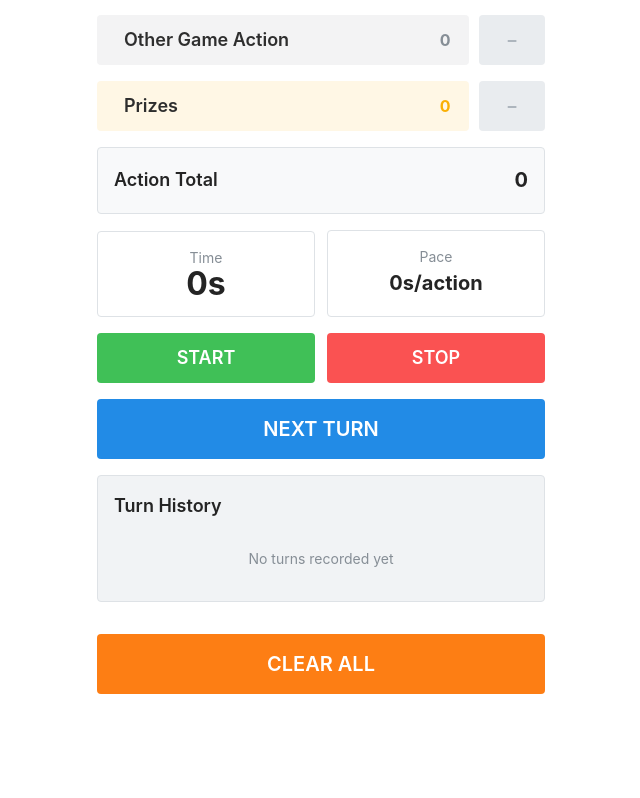
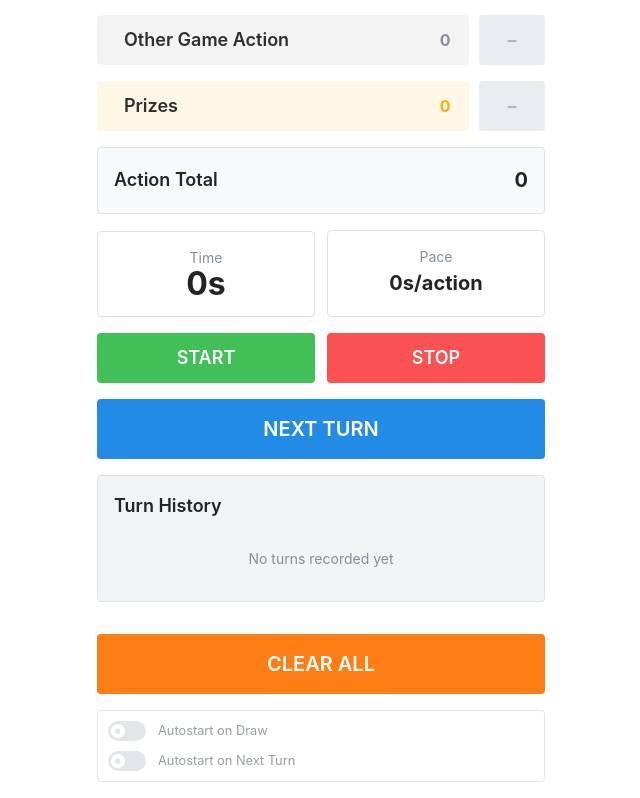
Before and after one commit to FellipeGiulianoDuarte/judge-helper, a React (Vite) app in the folder client/: page /table-judge in a window 1280 px wide. Shown: the part 471-1269 px from the top of the page, without its empty margins (319-959 px from the left). Before the commit the page ends 1181 px from the top, so only its background shows below. Built offline with nearby package versions, Linux system fonts and the light colour scheme.

Commit message:
feat: implement autostart functionality with switches for draw and next turn

```diff
--- a/client/src/i18n/locales/en.json
+++ b/client/src/i18n/locales/en.json
@@ -51,7 +51,9 @@
     "confirmClearMessage": "Are you sure you want to clear all data including turn history?",
     "confirm": "Confirm",
     "cancel": "Cancel",
-    "noHistory": "No turns recorded yet"
+    "noHistory": "No turns recorded yet",
+    "autostartDraw": "Autostart on Draw",
+    "autostartNextTurn": "Autostart on Next Turn"
   },
   "language": {
     "select": "Language",
--- a/client/src/i18n/locales/es.json
+++ b/client/src/i18n/locales/es.json
@@ -51,7 +51,9 @@
     "confirmClearMessage": "¿Está seguro de que desea borrar todos los datos incluyendo el historial de turnos?",
     "confirm": "Confirmar",
     "cancel": "Cancelar",
-    "noHistory": "No hay turnos registrados aún"
+    "noHistory": "No hay turnos registrados aún",
+    "autostartDraw": "Autostart al Robar",
+    "autostartNextTurn": "Autostart al Siguiente Turno"
   },
   "language": {
     "select": "Idioma",
--- a/client/src/i18n/locales/pt.json
+++ b/client/src/i18n/locales/pt.json
@@ -51,7 +51,9 @@
     "confirmClearMessage": "Tem certeza que deseja limpar todos os dados incluindo o histórico de turnos?",
     "confirm": "Confirmar",
     "cancel": "Cancelar",
-    "noHistory": "Nenhum turno registrado ainda"
+    "noHistory": "Nenhum turno registrado ainda",
+    "autostartDraw": "Autostart ao marcar Draw",
+    "autostartNextTurn": "Autostart ao Próximo Turno"
   },
   "language": {
     "select": "Idioma",
--- a/client/src/pages/TableJudgePage.tsx
+++ b/client/src/pages/TableJudgePage.tsx
@@ -14,6 +14,7 @@ import {
   Badge,
   useMantineTheme,
   useComputedColorScheme,
+  Switch,
 } from '@mantine/core';
 import { useDisclosure } from '@mantine/hooks';
 
@@ -47,6 +48,8 @@ interface TableJudgeState {
   currentPlayer: 1 | 2;
   turnNumber: number;
   turnHistory: TurnRecord[];
+  autostartDraw: boolean;
+  autostartNextTurn: boolean;
 }
 
 const STORAGE_KEY = 'tableJudgeState';
@@ -68,6 +71,8 @@ const getInitialState = (): TableJudgeState => {
         currentPlayer: parsed.currentPlayer ?? 1,
         turnNumber: parsed.turnNumber ?? 1,
         turnHistory: parsed.turnHistory ?? [],
+        autostartDraw: parsed.autostartDraw ?? false,
+        autostartNextTurn: parsed.autostartNextTurn ?? false,
       };
     }
   } catch {
@@ -85,6 +90,8 @@ const getInitialState = (): TableJudgeState => {
     currentPlayer: 1,
     turnNumber: 1,
     turnHistory: [],
+    autostartDraw: false,
+    autostartNextTurn: false,
   };
 };
 
@@ -175,9 +182,29 @@ export function TableJudgePage() {
   );
 
   const handleDrawToggle = useCallback(() => {
+    const newDrawState = !state.draw;
     setState((prev) => ({
       ...prev,
-      draw: !prev.draw,
+      draw: newDrawState,
+    }));
+
+    // Autostart timer se a opção estiver ativada e draw foi marcado
+    if (newDrawState && state.autostartDraw) {
+      setIsTimerRunning(true);
+    }
+  }, [state.draw, state.autostartDraw]);
+
+  const handleAutostartDrawToggle = useCallback(() => {
+    setState((prev) => ({
+      ...prev,
+      autostartDraw: !prev.autostartDraw,
+    }));
+  }, []);
+
+  const handleAutostartNextTurnToggle = useCallback(() => {
+    setState((prev) => ({
+      ...prev,
+      autostartNextTurn: !prev.autostartNextTurn,
     }));
   }, []);
 
@@ -209,7 +236,14 @@ export function TableJudgePage() {
       currentPlayer: prev.currentPlayer === 1 ? 2 : 1,
       turnNumber: prev.turnNumber + 1,
       turnHistory: [turnRecord, ...prev.turnHistory],
+      autostartDraw: prev.autostartDraw,
+      autostartNextTurn: prev.autostartNextTurn,
     }));
+
+    // Autostart timer se a opção estiver ativada
+    if (state.autostartNextTurn) {
+      setIsTimerRunning(true);
+    }
   }, [state]);
 
   const [confirmModalOpened, { open: openConfirmModal, close: closeConfirmModal }] = useDisclosure(false);
@@ -232,6 +266,8 @@ export function TableJudgePage() {
       currentPlayer: 1,
       turnNumber: 1,
       turnHistory: [],
+      autostartDraw: false,
+      autostartNextTurn: false,
     });
     closeConfirmModal();
   }, [closeConfirmModal]);
@@ -466,6 +502,46 @@ export function TableJudgePage() {
         {t('tableJudge.clearAll')}
       </Button>
 
+      {/* Autostart Switches */}
+      <Paper
+        p="xs"
+        withBorder
+        data-testid="autostart-switches-container"
+        style={{
+          backgroundColor: paperBg,
+          opacity: 0.85,
+        }}
+      >
+        <Stack gap="xs">
+          <Switch
+            label={t('tableJudge.autostartDraw')}
+            checked={state.autostartDraw}
+            onChange={handleAutostartDrawToggle}
+            size="sm"
+            data-testid="autostart-draw-switch"
+            styles={{
+              label: {
+                color: dimmedColor,
+                fontSize: '0.8rem',
+              },
+            }}
+          />
+          <Switch
+            label={t('tableJudge.autostartNextTurn')}
+            checked={state.autostartNextTurn}
+            onChange={handleAutostartNextTurnToggle}
+            size="sm"
+            data-testid="autostart-next-turn-switch"
+            styles={{
+              label: {
+                color: dimmedColor,
+                fontSize: '0.8rem',
+              },
+            }}
+          />
+        </Stack>
+      </Paper>
+
       {/* Confirmation Modal */}
       <Modal
         opened={confirmModalOpened}
```
Also changed, not shown: 1 other file (tests, documents, lock files or other folders).
